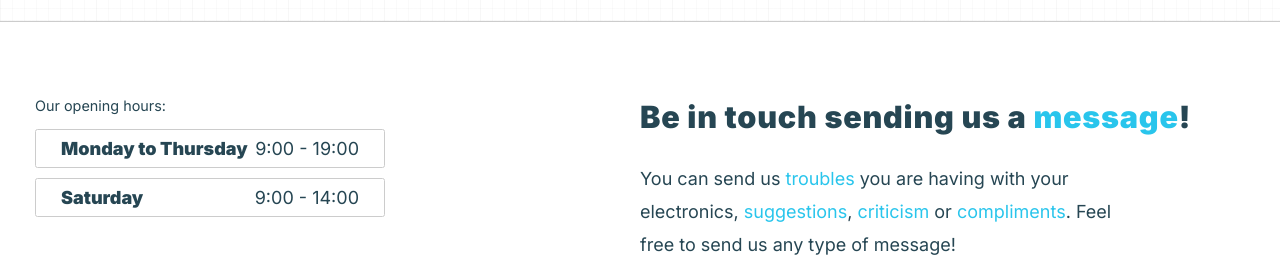
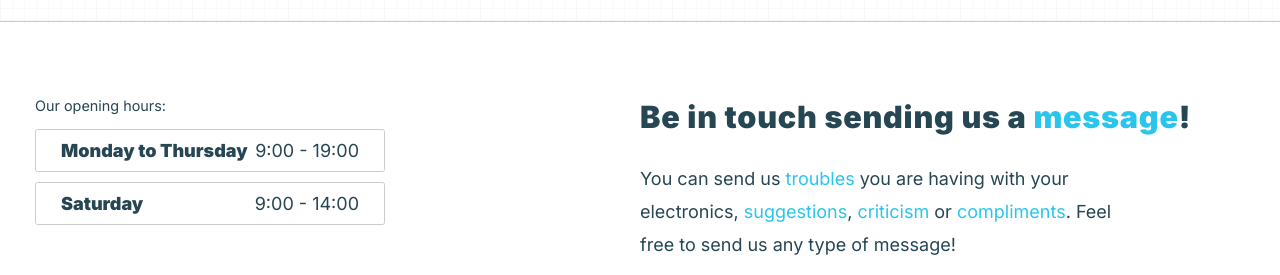
Before and after one commit to gasampaiosouza/tech-website, a Next.js app: page / in a window 1280 px wide. Shown: the part 1680-1955 px from the top of the page. Built offline with nearby package versions, Linux system fonts and the light colour scheme.

Commit message:
change box spacing

```diff
--- a/components/Contact/style.module.scss
+++ b/components/Contact/style.module.scss
@@ -125,7 +125,7 @@
 	&-box {
 		user-select: none;
 		margin: 10px 0;
-		padding: 8px 25px;
+		padding: 10px 25px;
 		border: $default-border;
 		// width: 375px;
 		max-width: 325px;
```
